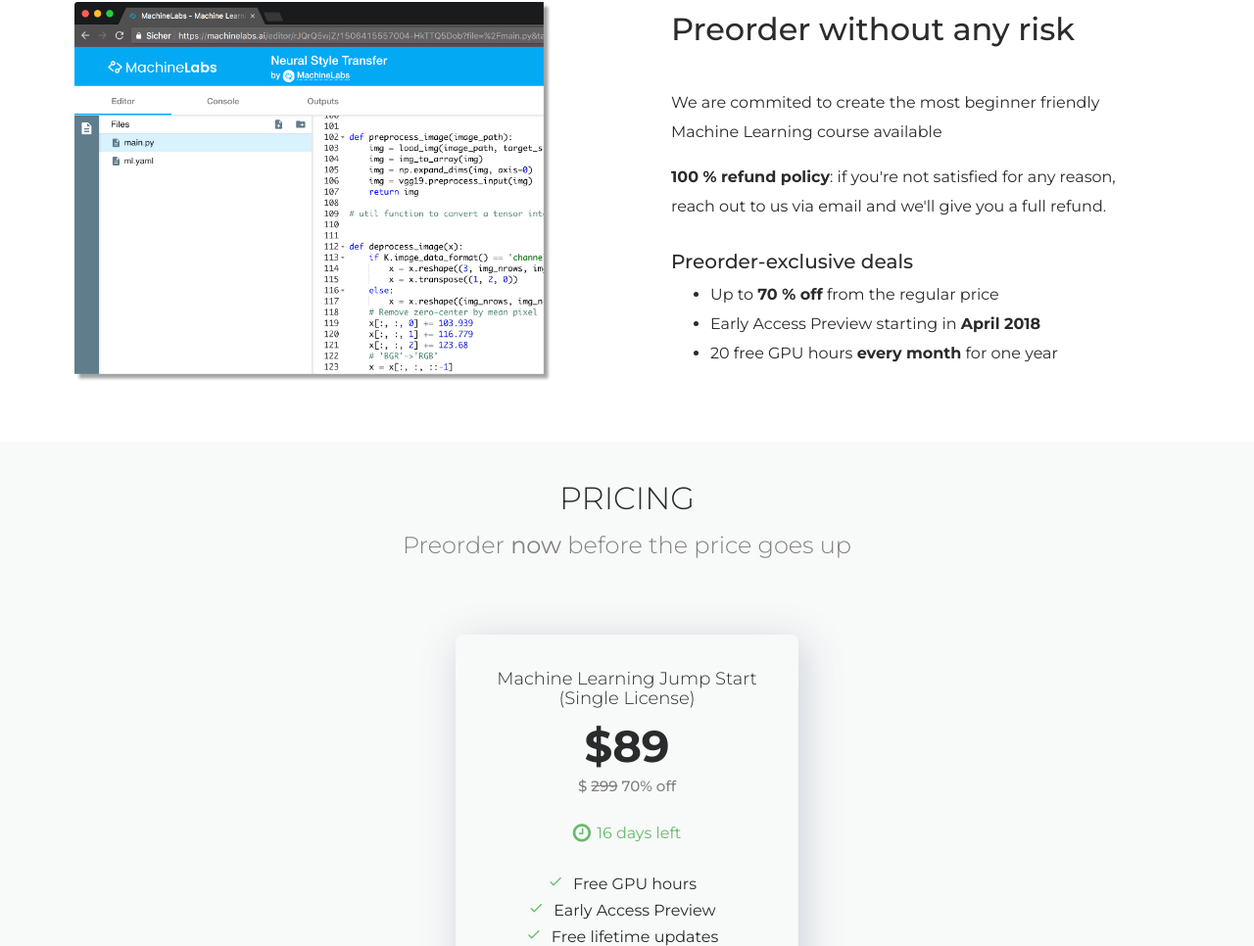
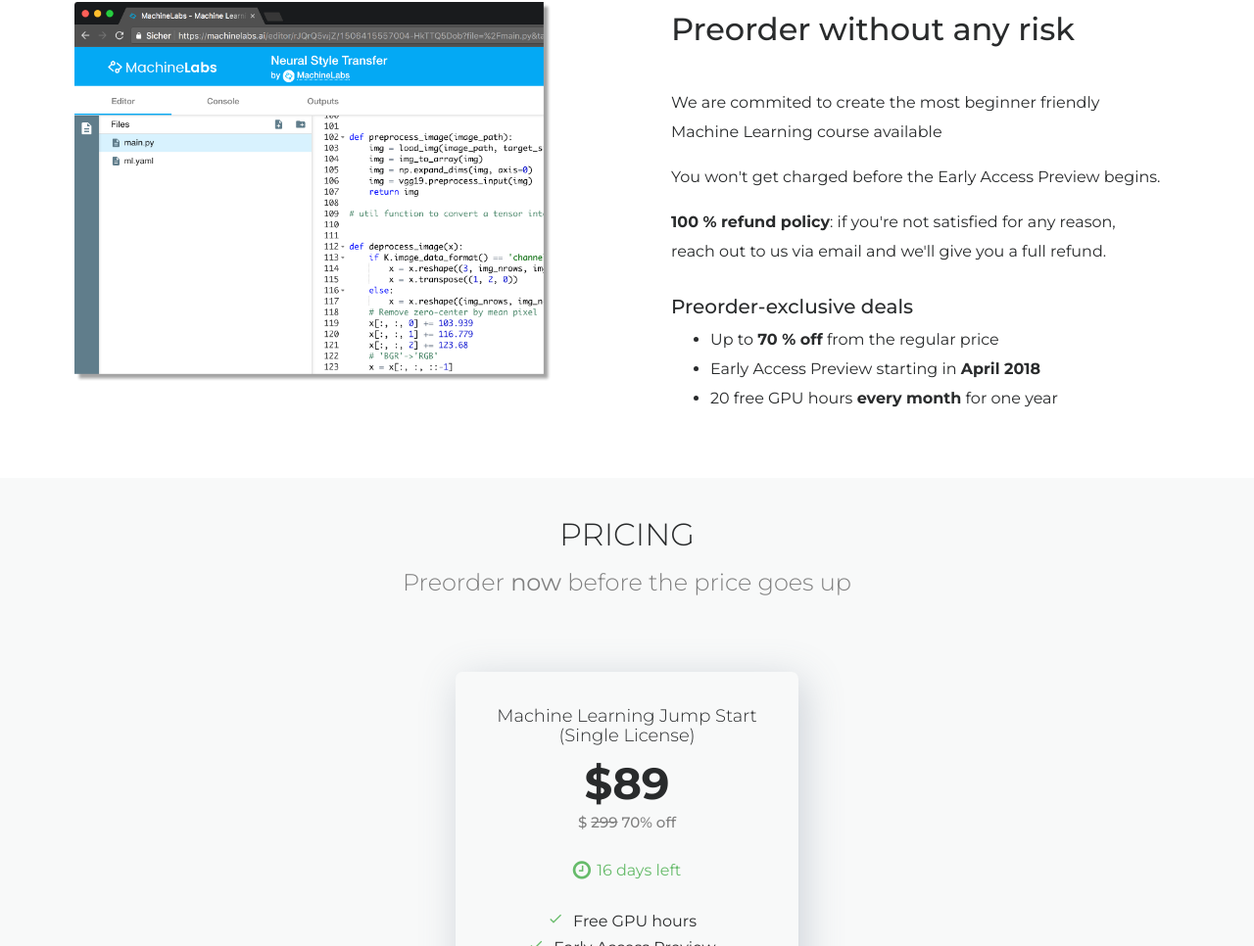
Before and after one commit to machinelabs/course-landing-page, a plain HTML site: page index.html in a window 1280 px wide. Shown: the part 3318-4284 px from the top of the page at 98% size. Drawn offline with nearby package versions, Linux system fonts and the light colour scheme.

Commit message:
feat: tell about no-charge before EAP policy

```diff
--- a/index.html
+++ b/index.html
@@ -165,6 +165,7 @@
         <h2 class="screen-section-header">Preorder without any risk</h2>
         <div class="screen-section-desc">
           <p>We are commited to create the most beginner friendly Machine Learning course available</p>
+          <p>You won't get charged before the Early Access Preview begins.</p>
           <p><strong>100 % refund policy</strong>: if you're not satisfied for any reason, reach out to us via email and we'll give you a full refund.</p>
           <div class="incentives">
             <h5>Preorder-exclusive deals</h5>
```
